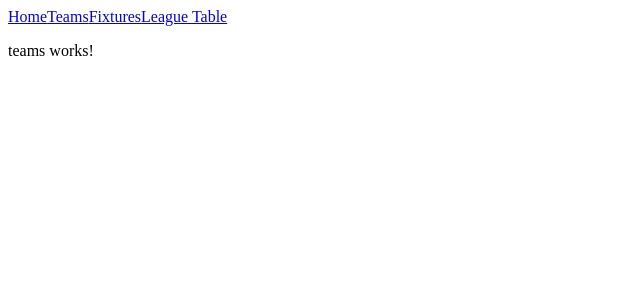
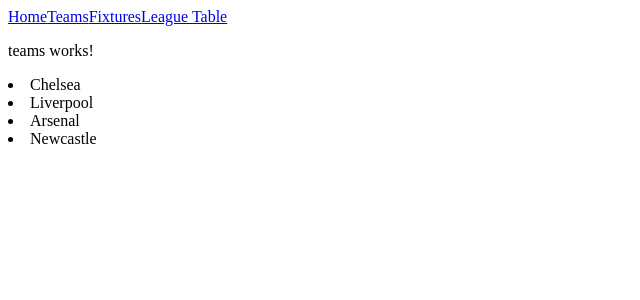
Before and after one commit to MatthewBlake/football-analytics-project, an Angular app in the folder src/Web/footabll-analytics-web/: page /teams in a window 1280 px wide. Shown: the top 300 px of the page, without its empty margins (0-640 px from the left). Built offline with nearby package versions, Linux system fonts and the light colour scheme.

Commit message:
Display hardcoded teams

```diff
--- a/src/Web/footabll-analytics-web/src/app/features/teams/teams.html
+++ b/src/Web/footabll-analytics-web/src/app/features/teams/teams.html
@@ -1 +1,4 @@
 <p>teams works!</p>
+@for (team of teams; track team.id){
+  <li>{{team.name}}</li>
+}
--- a/src/Web/footabll-analytics-web/src/app/features/teams/teams.ts
+++ b/src/Web/footabll-analytics-web/src/app/features/teams/teams.ts
@@ -6,4 +6,11 @@ import { Component } from '@angular/core';
   templateUrl: './teams.html',
   styleUrl: './teams.scss',
 })
-export class Teams {}
+export class Teams {
+  teams = [
+    { id: 1, name: "Chelsea" },
+    { id: 2, name: "Liverpool" },
+    { id: 3, name: "Arsenal" },
+    { id: 4, name: "Newcastle" }
+  ]
+}
```
